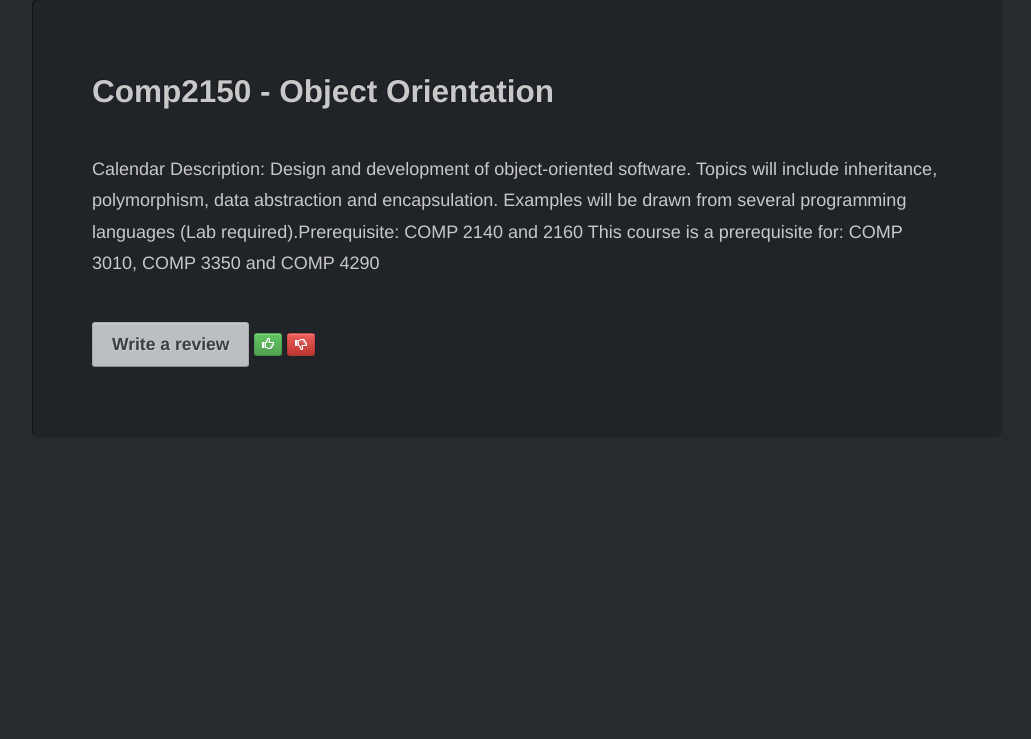
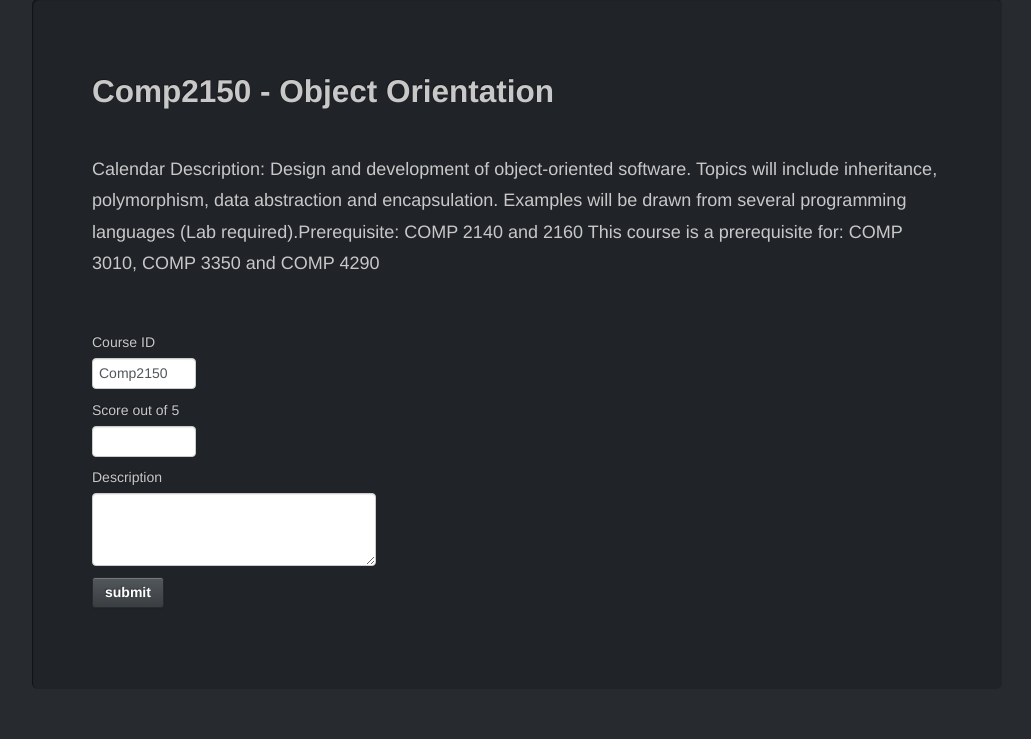
Before and after one commit to osemeabulu/COMP-4350--Group-8, a Flask app: template cris/templates/courses/show_course.html in a window 1280 px wide. Shown: the part 61-800 px from the top of the page, without its empty margins (23-1054 px from the left). Run offline with Flask 2, Linux system fonts and the light colour scheme; the template is opened without the code that fills it: values that come from a table or form of the project are taken from there, others are empty; data comes from the database, SQL or seed files in the repository; some libraries are stand-ins or nearby versions.

Commit message:
Wrote a basic javascript frontend for viewing and creating reviews.

```diff
--- a/cris/reviews/controller.py
+++ b/cris/reviews/controller.py
@@ -1,22 +1,26 @@
-from flask import Blueprint, jsonify, render_template, request
+from flask import Blueprint, jsonify, render_template, request, flash
 from cris import db
 from model import Review
 
 mod = Blueprint('reviews', __name__, url_prefix='/reviews')
 
-@mod.route('/_submit_review')
+@mod.route('/_submit_review', methods=['POST'])
 def submit_review():
-	data = request.json;
-	review = Review(
-			data['cid'],
-			data['rscr'],
-			data['rdesc'],
-			data['rvote'])
+	if request.method == 'POST':
+		data = request.json
+		print data
 
-	db.session.add(review)
-	db.session.commit()
+		cid = request.json['cid']
+		rscr = request.json['rscr']
+		rdesc = request.json['rdesc']
+		rvote = request.json['rvote']
 
-	flash('Review received and processed')
+		review = Review(cid, rscr, rdesc, rvote)
+
+		db.session.add(review)
+		db.session.commit()
+
+		return ''
 
 @mod.route('/_query_by_course')
 def query_by_course():
--- a/cris/templates/courses/show_course.html
+++ b/cris/templates/courses/show_course.html
@@ -8,11 +8,79 @@
         <p>{{ course.cdesc }}</p>
         <br />
         <p>
-            <a class="btn btn-primary btn-large" href="">
-                Write a review
-            </a>
+			<form id="review">
+				<fieldset>
+					<div>
+						<label class="control-label" for="cid">Course ID</label>
+						<input type="text" data-jsonify-name="cid" class="input-small" id="cid" value={{ course.cid }}></input>
+					</div>
+					<div>
+						<label class="control-label" for="score">Score out of 5</label>
+						<input type="text" data-jsonify-name="rscr" class="input-small" id="score"></input>
+					</div>
+					<div>
+						<label class="control-label" for="description">Description</label>
+						<textarea class="input-xlarge" data-jsonify-name="rdesc" id="description" rows="3"></textarea>
+					</div>
+					<div>
+						<button type="submit" class="btn">submit</button>
+					</div>
+				</fieldset>
+			</form>
+
+			<!--
+			<a class="btn btn-primary btn-small" href="" id="submit">
+				submit
+			</a>
+			-->
+
+			<!--
             <button class="btn btn-success btn-mini"><i class="icon-white icon-thumbs-up"></i></button>
             <button class="btn btn-danger btn-mini"><i class="icon-white icon-thumbs-down"></i></button>
+            -->
         </p>
     </div>
+
+    <div id="results">
+    </div>
+
+	<script>
+		$(window).load(function() {
+			$.getJSON($SCRIPT_ROOT + "{{ url_for('reviews.query_by_course') }}",
+			{
+				key: "{{ course.cid }}"
+			},
+			function(data)
+			{
+				var content = '';
+				$.each(data.reviews, function(i, item)
+				{
+					content += '<p>' + item.rdesc  + ' [ ' + item.rscr + ' ]</p>  <button class="btn btn-success btn-mini"><i class="icon-white icon-thumbs-up"></i></button>\n' +
+								'<button class="btn btn-danger btn-mini"><i class="icon-white icon-thumbs-down"></i></button>\n';
+				});
+				$('#results').empty().append(content);
+			});
+
+			return false;
+		});
+
+		$('#review').submit(function() {
+			var formObject = new Object();
+
+			formObject.cid = $('input[id="cid"]').val()
+			formObject.rscr = $('input[id="score"]').val()
+			formObject.rdesc = $('textarea[id="description"]').val()
+			formObject.rvote = 0
+
+			$.ajax({
+				type: "POST",
+				contentType: "application/json; charset=utf-8",
+				url: "{{ url_for('reviews.submit_review') }}",
+				data: JSON.stringify(formObject),
+				dataType:"json"
+			});
+
+			//return false;
+		});
+	</script>
 {% endblock content %}
```
